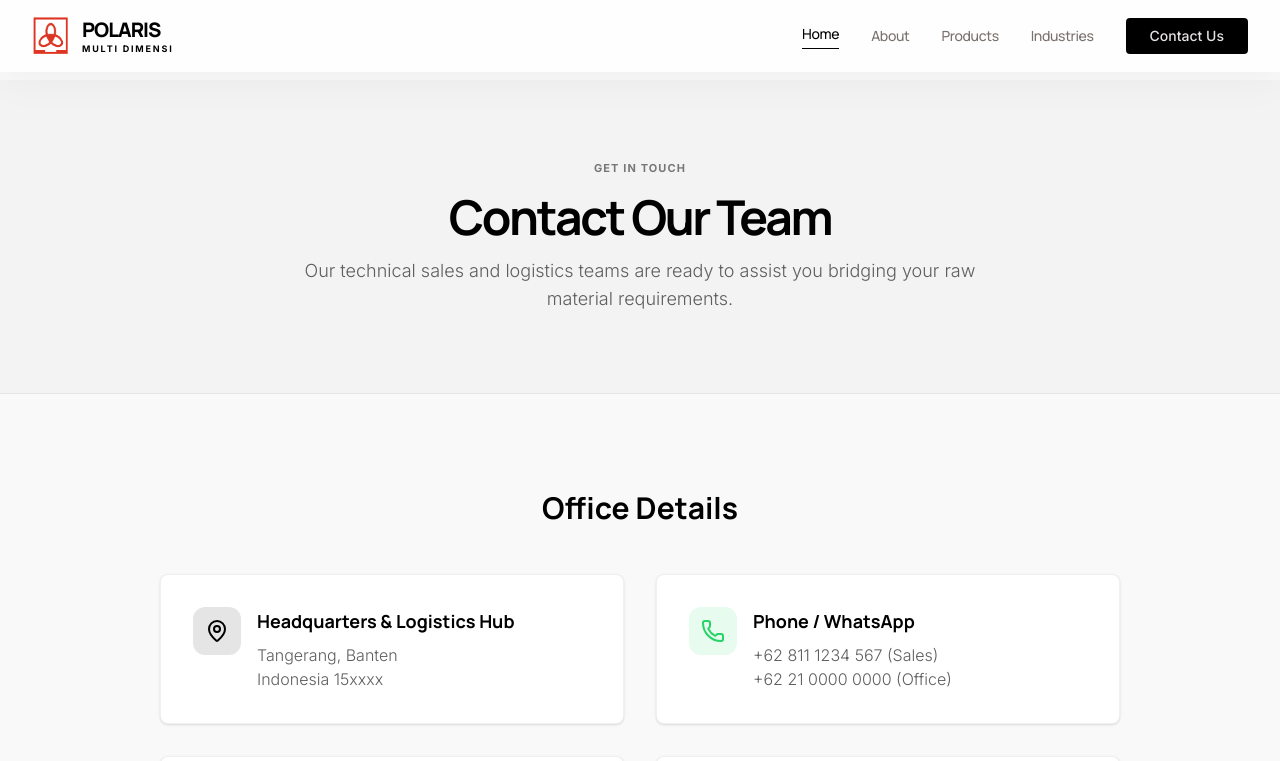
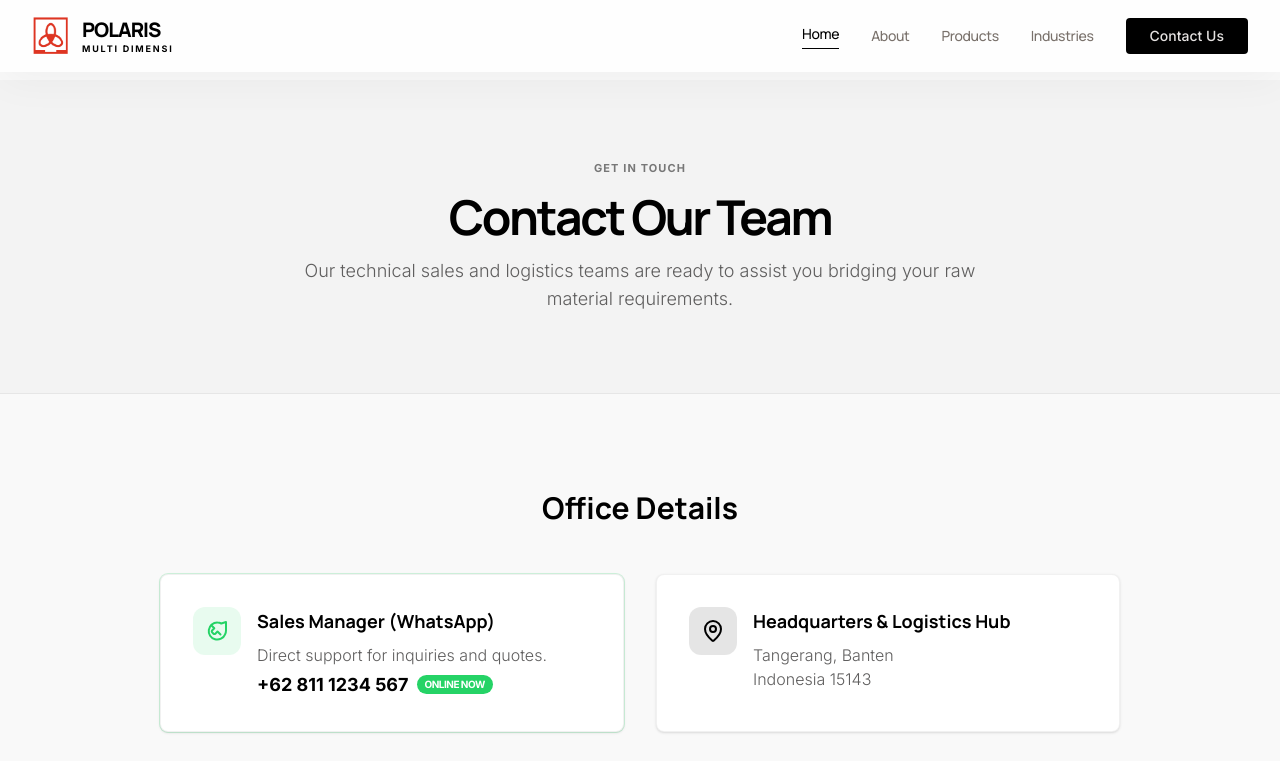
Before and after one commit to Morenozio/polaris, a Next.js app: page /contact in a window 1280 px wide. Shown: the top 761 px of the page. Built offline with nearby package versions, Linux system fonts and the light colour scheme.

Commit message:
Update WhatsApp contact details and icons on Contact page

```diff
--- a/src/app/contact/page.tsx
+++ b/src/app/contact/page.tsx
@@ -1,4 +1,4 @@
-import { Mail, MapPin, Phone, Clock } from 'lucide-react';
+import { Mail, MapPin, Phone, Clock, MessageCircle } from 'lucide-react';
 
 export const metadata = {
   title: 'Contact Us | PT Polaris Multi Dimensi',
@@ -24,6 +24,38 @@ export default function ContactPage() {
         <h2 className="text-3xl font-bold font-headline mb-12 text-black text-center">Office Details</h2>
 
         <div className="grid grid-cols-1 md:grid-cols-2 gap-8">
+          <div className="bg-surface-container-lowest border border-outline/10 p-8 rounded-xl flex items-start gap-4 shadow-sm hover:shadow-md transition-shadow ring-1 ring-[#25D366]/20">
+            <div className="w-12 h-12 bg-[#25D366]/10 rounded-full flex items-center justify-center text-[#25D366] flex-shrink-0">
+              <svg
+                viewBox="0 0 24 24"
+                width="24"
+                height="24"
+                stroke="currentColor"
+                strokeWidth="2"
+                fill="none"
+                strokeLinecap="round"
+                strokeLinejoin="round"
+                className="lucide lucide-whatsapp"
+              >
+                <path d="M21 11.5a8.38 8.38 0 0 1-.9 3.8 8.5 8.5 0 1 1-7.6-11.7 8.38 8.38 0 0 1 3.8.9L21 3z"/>
+                <path d="M15.5 15.5l-3-3l-2.2 2.2c-.5.5-1.3.5-1.8 0l-1.4-1.4a1.27 1.27 0 0 1 0-1.8l2.2-2.2l-3-3"/>
+              </svg>
+            </div>
+            <div>
+              <h3 className="font-bold text-lg text-black font-headline mb-2 text-[#25D366]">Sales Manager (WhatsApp)</h3>
+              <p className="text-secondary font-light mb-1">Direct support for inquiries and quotes.</p>
+              <a
+                href="https://wa.me/628111234567?text=Hello%20Polaris,%20I%20would%20like%20to%20inquire%20about%20chemical%20raw%20materials."
+                target="_blank"
+                rel="noopener noreferrer"
+                className="text-lg font-bold text-black hover:text-[#25D366] transition-colors inline-flex items-center gap-2"
+              >
+                +62 811 1234 567
+                <span className="text-[10px] bg-[#25D366] text-white px-2 py-0.5 rounded-full uppercase tracking-tighter">Online Now</span>
+              </a>
+            </div>
+          </div>
+
           <div className="bg-surface-container-lowest border border-outline/10 p-8 rounded-xl flex items-start gap-4 shadow-sm hover:shadow-md transition-shadow">
             <div className="w-12 h-12 bg-primary/10 rounded-full flex items-center justify-center text-primary flex-shrink-0">
               <MapPin size={24} />
@@ -31,18 +63,7 @@ export default function ContactPage() {
             <div>
               <h3 className="font-bold text-lg text-black font-headline mb-2">Headquarters &amp; Logistics Hub</h3>
               <p className="text-secondary font-light">Tangerang, Banten</p>
-              <p className="text-secondary font-light">Indonesia 15xxxx</p>
-            </div>
-          </div>
-
-          <div className="bg-surface-container-lowest border border-outline/10 p-8 rounded-xl flex items-start gap-4 shadow-sm hover:shadow-md transition-shadow">
-            <div className="w-12 h-12 bg-[#25D366]/10 rounded-full flex items-center justify-center text-[#25D366] flex-shrink-0">
-              <Phone size={24} />
-            </div>
-            <div>
-              <h3 className="font-bold text-lg text-black font-headline mb-2">Phone / WhatsApp</h3>
-              <p className="text-secondary font-light">+62 811 1234 567 (Sales)</p>
-              <p className="text-secondary font-light">+62 21 0000 0000 (Office)</p>
+              <p className="text-secondary font-light">Indonesia 15143</p>
             </div>
           </div>
 
--- a/src/components/WhatsAppButton.tsx
+++ b/src/components/WhatsAppButton.tsx
@@ -3,7 +3,7 @@ import { MessageCircle } from 'lucide-react';
 import styles from './WhatsAppButton.module.css';
 
 export default function WhatsAppButton() {
-  const phoneNumber = "628111234567"; // Placeholder, replace with actual
+  const phoneNumber = "628111234567";
   const message = "Hello PT Polaris, I would like to request a quote for chemical raw materials.";
 
   const waLink = `https://wa.me/${phoneNumber}?text=${encodeURIComponent(message)}`;
```
